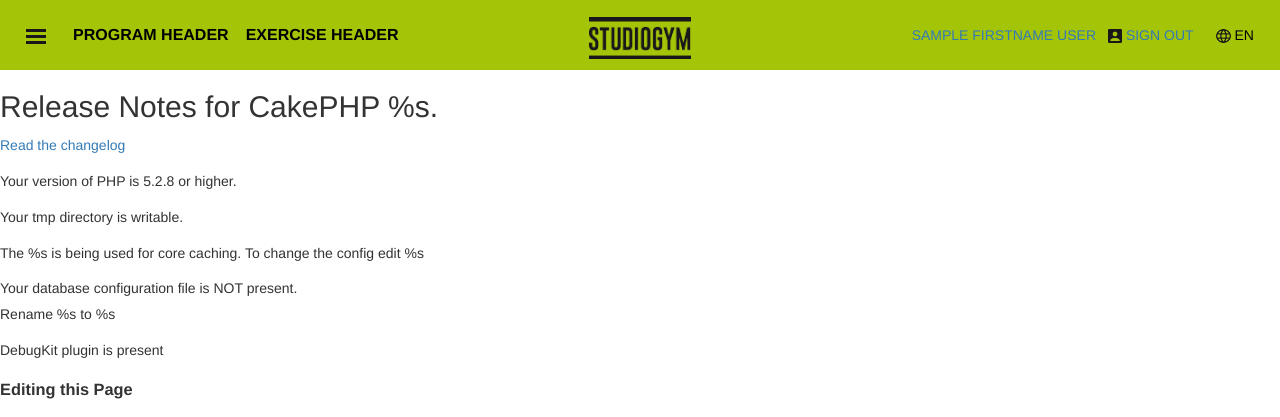
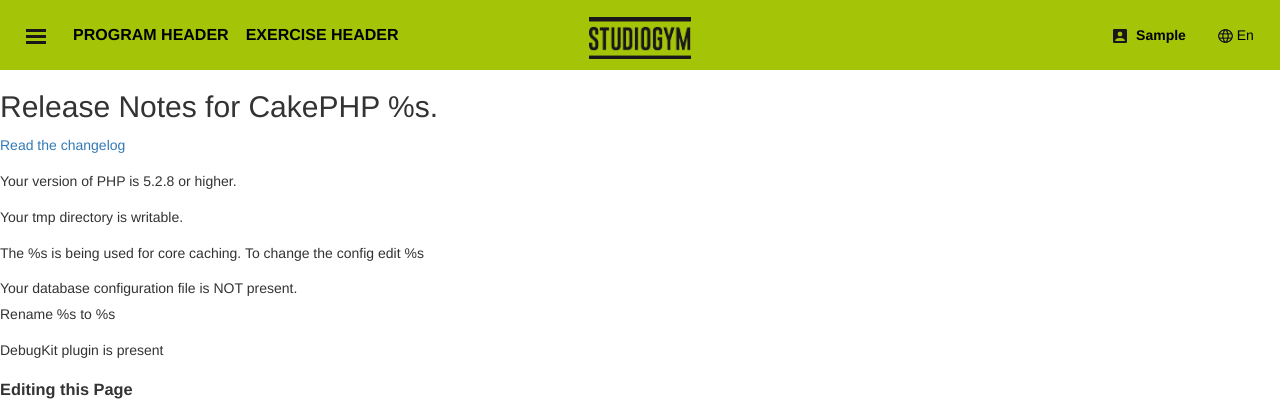
Before and after one commit to anbinh/gym, a CakePHP app: the page made by app/View/Pages/home.ctp in a window 1280 px wide. Shown: the top 417 px of the page. Run offline with PHP 8.4 and a stand-in for CakePHP, Linux system fonts and the light colour scheme; the template is opened without the code that fills it: most values are stand-ins (such as "Sample title", 1, 10 or a date in 2020); data that the repository does not hold is empty; some libraries are stand-ins or nearby versions.

Commit message:
login icon fix

```diff
--- a/app/Controller/AppController.php
+++ b/app/Controller/AppController.php
@@ -26,6 +26,8 @@ class AppController extends Controller {
         }elseif($this->params['controller'] == 'Programs')
         {
             $this->set('curr_page', 'Programs');
+        }elseif($this->params['controller'] == 'Users' && ($this->params['action'] != 'index' || $this->params['action'] != '')){
+            $this->set('curr_page', 'Users');
         }
 
         if($this->params['controller'] != 'Users' || ($this->params['action'] != 'login' && $this->params['action'] != 'signup')){
@@ -41,6 +43,7 @@ class AppController extends Controller {
                     $this->set('auth_user',$auth_user);
                 }
             }
+
         }
     }
 
--- a/app/View/Layouts/default.ctp
+++ b/app/View/Layouts/default.ctp
@@ -73,22 +73,27 @@ $cakeVersion = __d('cake_dev', 'CakePHP %s', Configure::version())
                     <md-button class="logo" ng-click="logoClick()"> <img class="logo_img" src="/img/images/logo.png"></md-button>
                 </div>
                 <div flex="33" layout="row" layout-align="end center" class="login_logout">
-                    <?php if(isset($auth_user)):?>
-                        <md-button class="right_header_button"  ng-click="signInClick()" style="font-size:14px;">
-                            <a href="/Users"><?php echo $auth_user['firstname'].' '.$auth_user['lastname'];?></a>
-                        </md-button>
-                    <?php endif;?>
-                    <md-button class="right_header_button"  ng-click="signInClick()" style="font-size:14px;">
-                        <div>
-                        <?php if(isset($auth_user)):?>
-                            <a href="/Users/logout"><img src="/img/images/picto.png"/> <p1>Sign out</p1></a>
+                    <md-button class="right_header_button"
+                        style="font-size:14px;"
+                        <?php if(!isset($auth_user)):?>
+                        ng-click="loginClick()"
                         <?php else:?>
-                            <a href="/Users/login"><img src="/img/images/picto.png"/> <p1>Sign in</p1></a>
+                        dropdown-menu="ddLoginSelectOptions"
+                        dropdown-model="ddLoginSelectSelected"
+                        dropdown-item-label="text"
+                        <?php endif;?>
+                        >
+                        <div id="loginBtn">
+                            <img src="/img/images/picto.png"/>
+                        <?php if(!isset($auth_user)):?>
+                            <span class="header_text"><?php echo __('Login')?></span></a>
+                        <?php else:?>
+                            <span class="header_text <?php echo isset($curr_page)? ($curr_page == 'Users')? 'bottomline' : '' : ''?>"><?php echo $auth_user['login'];?></span></a>
                         <?php endif;?>
                         </div>
                     </md-button>
                     <div class="language_menu">
-                        <md-button class="right_header_button"  ng-click="engClick()" style="font-size:14px;"
+                        <md-button class="right_header_button" style="font-size:14px;"
                                    dropdown-menu="ddSelectOptions"
                                    dropdown-model="ddSelectSelected"
                                    dropdown-item-label="text">
--- a/app/webroot/css/style.css
+++ b/app/webroot/css/style.css
@@ -140,6 +140,7 @@ margin: 0 30px 25px 30px;
 
 .right_header_button span{
     color: #000000;
+    text-transform: capitalize !important;
 }
 .titre_left{
     height: 60px;
@@ -812,3 +813,11 @@ input[type=date]{
     border-top: 8px solid black;
     margin-right: 5px;
 }
+
+input:invalid {
+    box-shadow: none;
+}
+
+#loginBtn :hover{
+    border-bottom: 3px solid black;
+}
--- a/app/webroot/js/app.js
+++ b/app/webroot/js/app.js
@@ -6,6 +6,16 @@ app.controller('headerController', function($scope,$timeout, $mdSidenav, $log){
     $scope.programs = 'PROGRAMS';
     $scope.exercises = 'EXERCIES';
     $scope.isProgramSelect = true;
+    $scope.ddLoginSelectOptions = [
+        {
+            text: 'Profile page',
+            href: '/Users'
+        },
+        {
+            text: 'Sign-out',
+            href: '/Users/logout'
+        }
+    ];
     $scope.ddSelectOptions = [
         {
             text: 'ENG',
@@ -54,6 +64,9 @@ app.controller('headerController', function($scope,$timeout, $mdSidenav, $log){
     };
     $scope.exerciseClick = function(){
         window.location='/Exercises/index';
+    };
+    $scope.loginClick = function(){
+        window.location='/Users/login';
     };
     /*$scope.click = function(param){
         console.log('param is', param);
```
